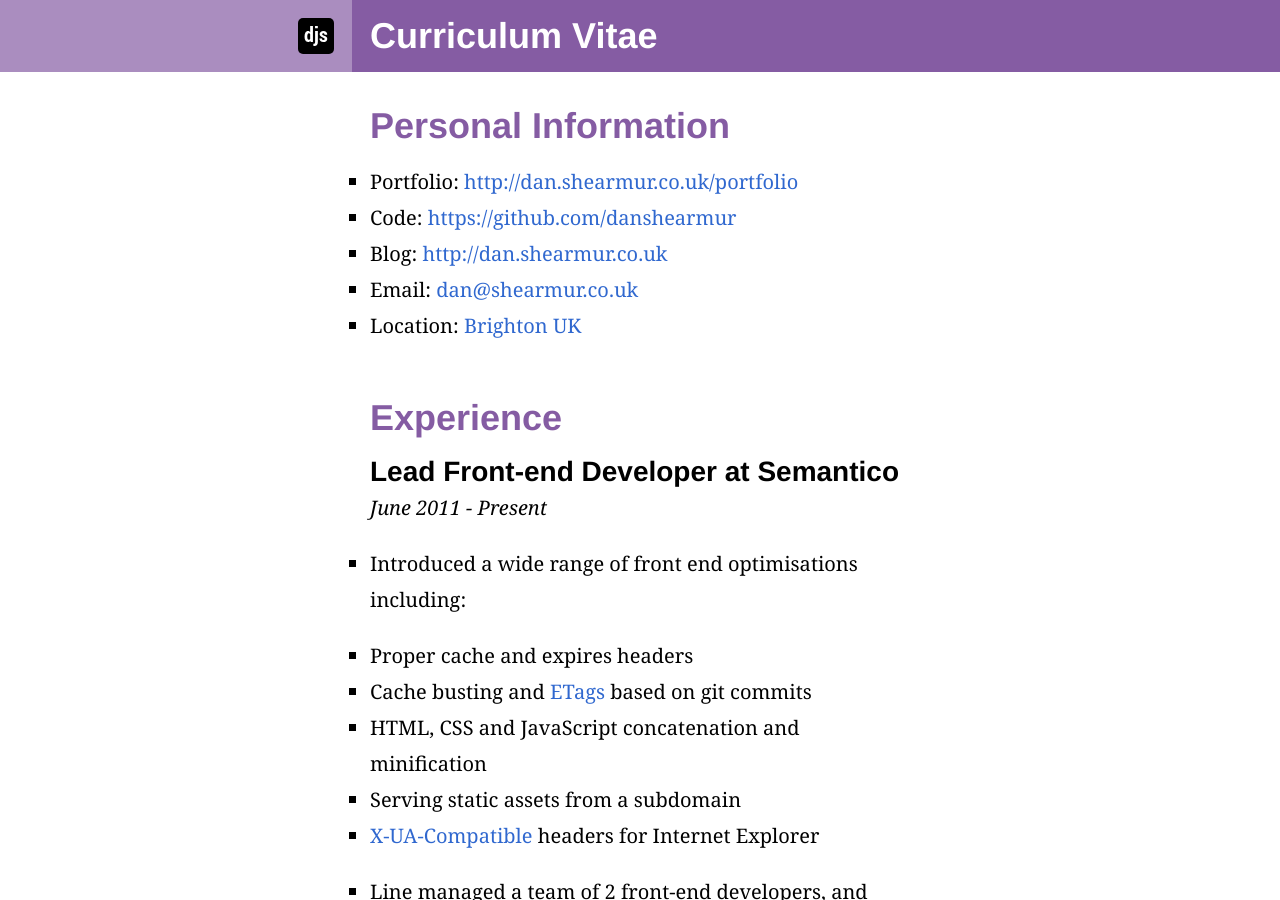
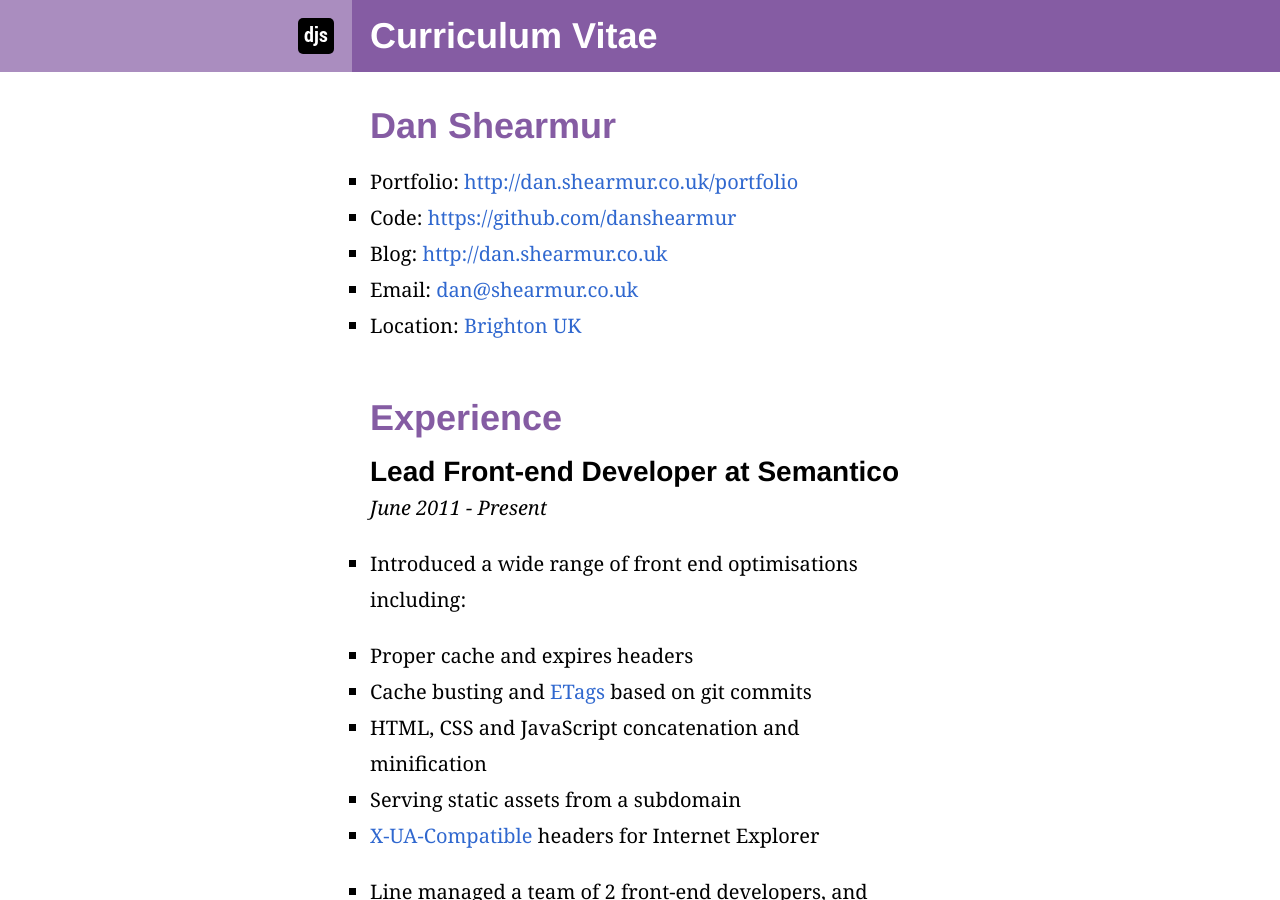
Before and after one commit to danshearmur/site, a Jekyll site: the page built from cv/index.html, in a window 1280 px wide and 900 px high. Built offline with Jekyll 4.4.1, drawn with Linux system fonts in a browser that asks for light colours.

Commit message:
Forgot my name

```diff
--- a/_includes/cv/personal.md
+++ b/_includes/cv/personal.md
@@ -1,5 +1,5 @@
 
-# Personal Information
+# Dan Shearmur
 
 * Portfolio: [http://dan.shearmur.co.uk/portfolio](http://dan.shearmur.co.uk/portfolio)
 * Code: [https://github.com/danshearmur](https://github.com/danshearmur)
```
